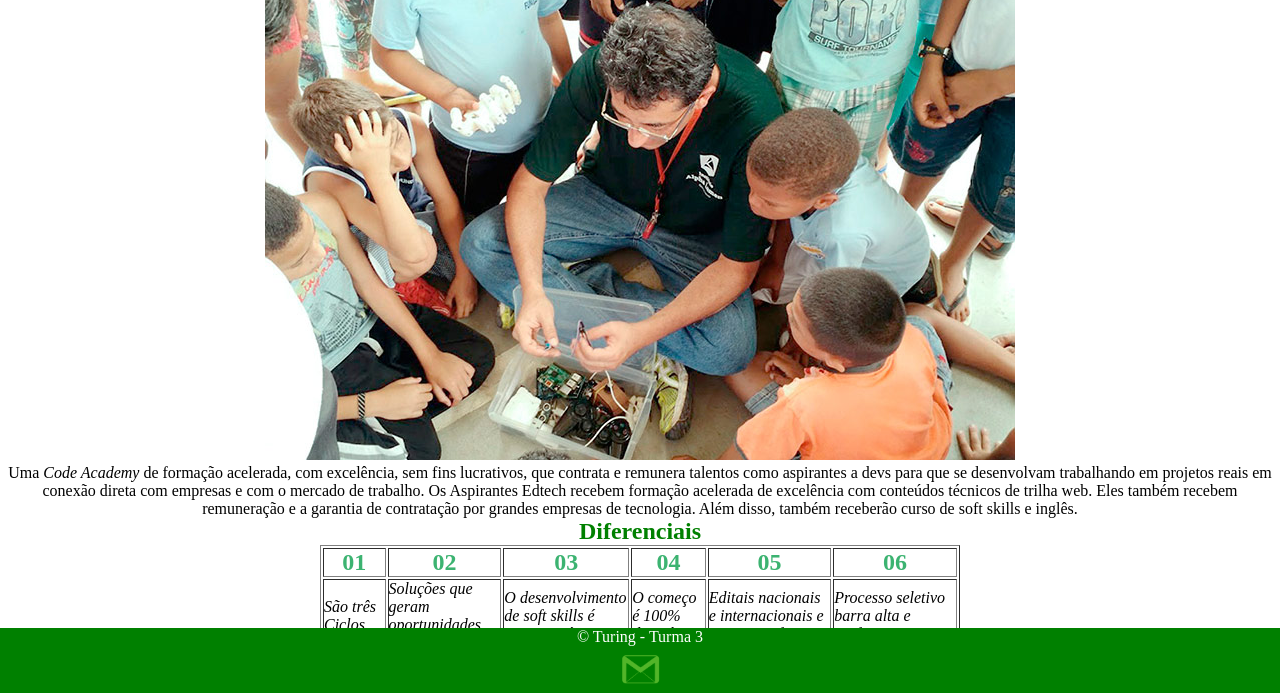
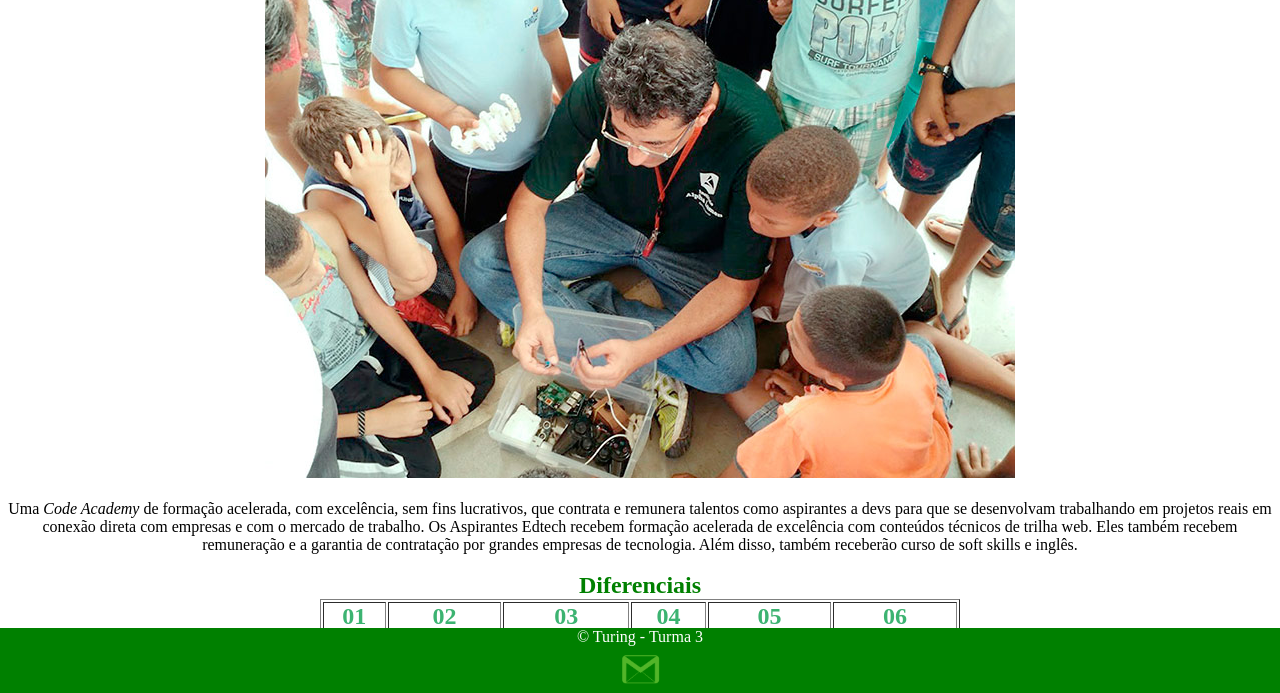
Before and after one commit to felipeozias/projeto_turing_eq1, a plain HTML site: page sobre-alpha.html in a window 1280 px wide. Shown: the part 105-798 px from the top of the page. Drawn offline with Linux system fonts and the light colour scheme.

Commit message:
chore: alterando pagina sobre

```diff
--- a/sobre-alpha.html
+++ b/sobre-alpha.html
@@ -3,14 +3,25 @@
     <head>
         <meta charset="UTF-8">
         <link rel="stylesheet" href="css/cabecalho.css">
+        <title>Alpha EdTech</title>
         <style type="text/css">
             .titulo{
                 color: green
             }
+            div.box {
+                width: 150px;
+                display: inline-block;
+            }
+            html, body {
+                min-height: 100%;
+                }
 
+                body {
+                    padding: 0;
+                    margin: 0;
+                }
         </style>
-        <title>Alpha EdTech</title>
-        </head>
+    </head>
 <body>
     <header>
         <nav id="menu">
@@ -27,14 +38,16 @@
     <main>
 <center>
     <h1 class ="titulo">Alpha EdTech</h1>
+    <br/>
     <div class="container">
  <img src="img/oque-e-alphalumen.jpg" alt="Alunos e professor do Alpha" />
+ <br/><br/>
  <p>Uma <i>Code Academy</i> de formação acelerada, com excelência, sem fins lucrativos, que contrata e remunera talentos como aspirantes a devs para que se desenvolvam trabalhando em projetos reais em conexão direta com empresas e com o mercado de trabalho.
     Os Aspirantes Edtech recebem <u>formação acelerada</u> de excelência com conteúdos técnicos de trilha web. Eles também recebem <u>remuneração</u> e a garantia de <u>contratação por grandes empresas</u> de tecnologia. Além disso, também receberão curso de soft skills e inglês.</p>
 
     <!--Tabela com lemas do Instituto-->
-
-    <p><h2 class ="titulo" style="text-align:center;">Diferenciais</h2></p>
+    <br/>
+     <p><h2 class ="titulo" style="text-align:center;">Diferenciais</h2></p>
     <center><table style="width:50%" border="1">
         <tr>
             <td><b><center><h2 style="color:MediumSeaGreen;">01</h2></center></b></td>
@@ -47,18 +60,17 @@
         <tr>
             <td><i>São três Ciclos com seis meses de duração cada.</i></td>
             <td><i>Soluções que geram oportunidades, já que remunera os aspirantes para aprender em tempo integral.</i></td>
-            <td><i>O desenvolvimento de soft skills é importantíssimo e o contato com empresas acontece desde o ínicio das trilhas.</i></td>
+            <td><i>O desenvolvimento de soft skills é importantíssimo e o contato com empresas acontece desde o início das trilhas.</i></td>
             <td><i>O começo é 100% digital, com aulas e exercícios diários.</i></td>
             <td><i>Editais nacionais e internacionais e incentivos fiscais dão mais sustentabilidade para o modelo de negócios.</i></td>
             <td><i>Processo seletivo barra alta e profissionais experientes que já trabalharam com público em vulnerabilidade.</i></td>
         </tr>
     </table></center>
-
-    <!--Projetos do Instituto-->
-
+    <br/><br/>
 
  <article>
     <center><h2 class ="titulo">Quem apoiou o início do Projeto</h2>
+ <br/>
 
 <div class="box">
     <img src="img/bava-2.jpg" width="60%" />
@@ -70,15 +82,9 @@
     <img src="img/stone.png" width="120%" />
 </div>
 
-<style>
-div.box {
-	width: 150px;
-	display: inline-block;
-}
-</style>
 </article>
 </main>
-<footer style="background-color: green; text-align: center; color:white; bottom: 0; position: absolute; width: 100%;">
+<footer style="background-color: green; text-align: center; color:white; bottom: 0; position: fixed; width: 100%;">
     <p style="text-align: center;">&copy; Turing - Turma 3</p>
     <a href="mailto:alphaedtechturma3@gmail.com" target="_blank"><img src="./img/email_green.png" alt="Icone email" width="45px"></a>
 </footer>
```
Also changed, not shown: index.html (+11 -1 lines).
